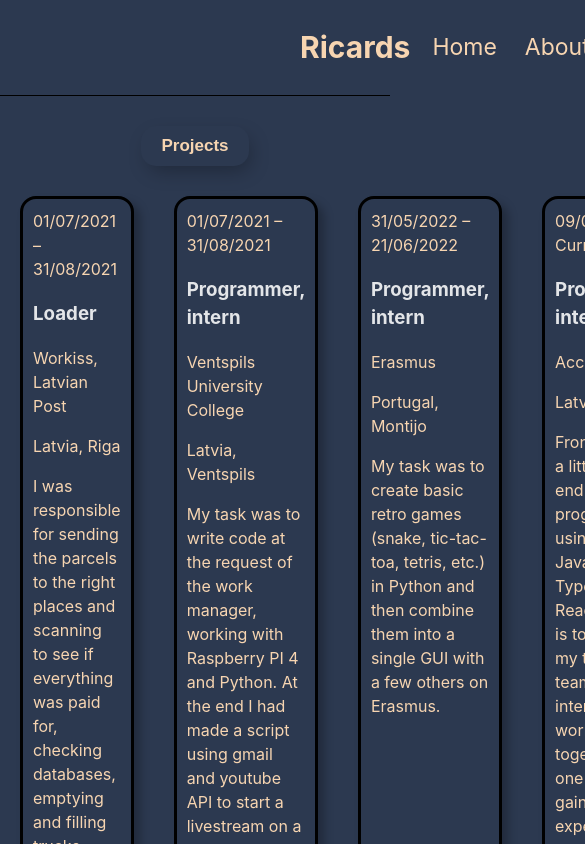
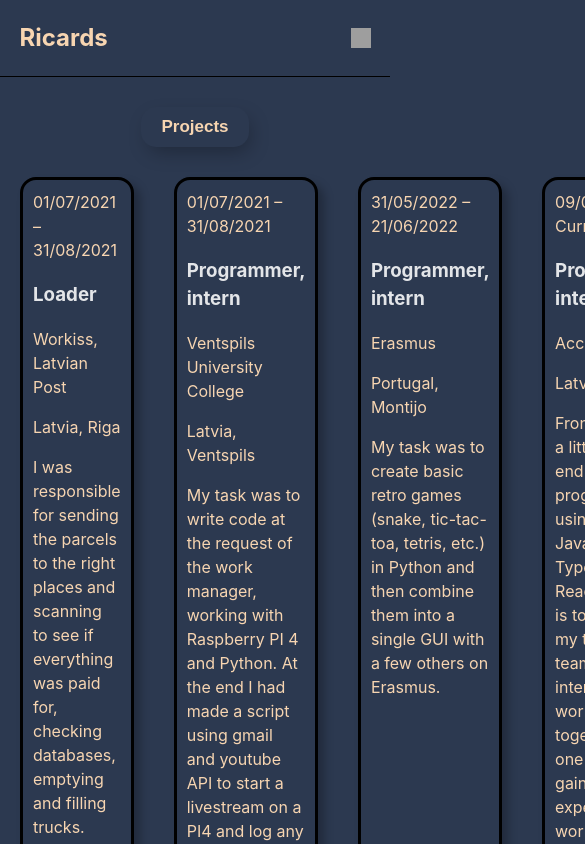
Before and after one commit to Rnely/portfolio, a React (Vite) app: page /experience in a window 390 px wide. Shown: the top 844 px of the page, 585 px wide, since content can reach past the window. Built offline with nearby package versions, Linux system fonts and the light colour scheme; grey boxes are pictures that could not be loaded.

Commit message:
Home and navbar made responsive

```diff
--- a/package.json
+++ b/package.json
@@ -11,6 +11,7 @@
   "dependencies": {
     "react": "^18.2.0",
     "react-dom": "^18.2.0",
+    "react-responsive": "^9.0.2",
     "react-router-dom": "^6.9.0"
   },
   "devDependencies": {
--- a/src/components/Contact/index.ts
+++ b/src/components/Contact/index.ts
@@ -1,2 +1 @@
 export { default } from './Contact';
-('./Success');
--- a/src/components/Home/Home.tsx
+++ b/src/components/Home/Home.tsx
@@ -1,9 +1,12 @@
 import './home.css';
 import { Link } from 'react-router-dom';
+import { useMediaQuery } from 'react-responsive';
 
 const Home = () => {
+  const isMobile = useMediaQuery({ query: `(max-width: 760px)` });
+
   return (
-    <div className="home">
+    <div className={isMobile ? 'mobile' : 'home'}>
       <div className="text">
         <article>
           <h2>Hi, I'm Ricards</h2>
--- a/src/components/Home/home.css
+++ b/src/components/Home/home.css
@@ -1,3 +1,4 @@
+/* Base styling */
 .home {
   display: flex;
   place-content: center;
@@ -9,14 +10,6 @@
   align-items: center;
 }
 
-.picture aside {
-  float: right;
-}
-
-.home .pic {
-  float: right;
-}
-
 .home a {
   color: #f7d5b1;
   text-decoration: none;
@@ -25,3 +18,18 @@
 .home a:hover {
   color: #f1356d;
 }
+
+/* Mobile view styling */
+.mobile {
+  display: flex;
+  place-content: center;
+  margin-top: 70px;
+}
+.mobile a {
+  color: #f7d5b1;
+  text-decoration: none;
+  padding: 6px;
+}
+.mobile a:hover {
+  color: #f1356d;
+}
--- a/src/components/Navbar/Navbar.tsx
+++ b/src/components/Navbar/Navbar.tsx
@@ -1,19 +1,65 @@
 import './navbar.css';
 import { Link } from 'react-router-dom';
+import { useMediaQuery } from 'react-responsive';
+import { useState } from 'react';
 
 const Navbar = () => {
+  const isMobile = useMediaQuery({ query: `(max-width: 760px)` });
+  const [menu, setMenu] = useState(false);
+
+  const handleMenuClick = () => {
+    if (menu) {
+      setMenu(false);
+    } else {
+      setMenu(true);
+    }
+  };
+
   return (
-    <nav className="navbar">
+    <div className="navContainer">
+      <nav className={isMobile ? 'mobileNavbar' : 'navbar'}>
+        {menu ? (
+          <div className="mobileLinks">
+            <Link to="/" onClick={() => setMenu(false)}>
+              Home
+            </Link>
+            <Link to="/about" onClick={() => setMenu(false)}>
+              About
+            </Link>
+            <Link to="/experience" onClick={() => setMenu(false)}>
+              Experience
+            </Link>
+            <Link to="/contact" onClick={() => setMenu(false)}>
+              Contact
+            </Link>
+          </div>
+        ) : (
           <div className="name">
             <h2>Ricards</h2>
           </div>
+        )}
+        <div className="ehh"></div>
+        {isMobile ? (
+          <>
+            <div className="navMenu" onClick={() => handleMenuClick()}>
+              <img
+                src="https://cdn-user-icons.flaticon.com/97988/97988708/1680161656394.svg?token=exp=1680162562~hmac=a1f9fa79faf8878d679befd6169a6087"
+                alt="menu"
+                width="20px"
+                height="20px"
+              />
+            </div>
+          </>
+        ) : (
           <div className="links">
             <Link to="/">Home</Link>
             <Link to="/about">About</Link>
             <Link to="/experience">Experience</Link>
             <Link to="/contact">Contact</Link>
           </div>
+        )}
       </nav>
+    </div>
   );
 };
 export default Navbar;
--- a/src/components/Navbar/navbar.css
+++ b/src/components/Navbar/navbar.css
@@ -1,16 +1,26 @@
+.navContainer {
+  border-bottom: 1px solid black;
+}
+.mobileNavbar {
+  background-color: #2c3950;
+  display: flex;
+  align-items: center;
+  max-width: 90%;
+  margin: 0 auto;
+}
 .navbar {
   background-color: #2c3950;
   display: flex;
   align-items: center;
-  border-bottom: 1px solid black;
+  max-width: 80%;
+  margin: 0 auto;
 }
 .navbar h2 {
   font-size: 30px;
   color: #f7d5b1;
-  padding-left: 300px;
+  left: 200px;
 }
 .navbar .links {
-  padding-right: 400px;
   margin-left: auto;
 }
 .navbar .links a {
@@ -23,3 +33,23 @@
 .navbar a:hover {
   color: #f1356d;
 }
+
+.navMenu {
+  margin-left: auto;
+  display: flex;
+}
+
+.mobileLinks {
+  margin-block-start: 0.83em;
+  margin-block-end: 0.83em;
+}
+.mobileLinks a {
+  font-size: 18px;
+  font-weight: 600;
+  color: #f7d5b1;
+  text-decoration: none;
+  padding: 6px;
+}
+.mobileLinks a:hover {
+  color: #f1356d;
+}
```
Also changed, not shown: 1 other file (tests, documents, lock files or other folders). Lines whose indentation alone changed are shown as unchanged.
